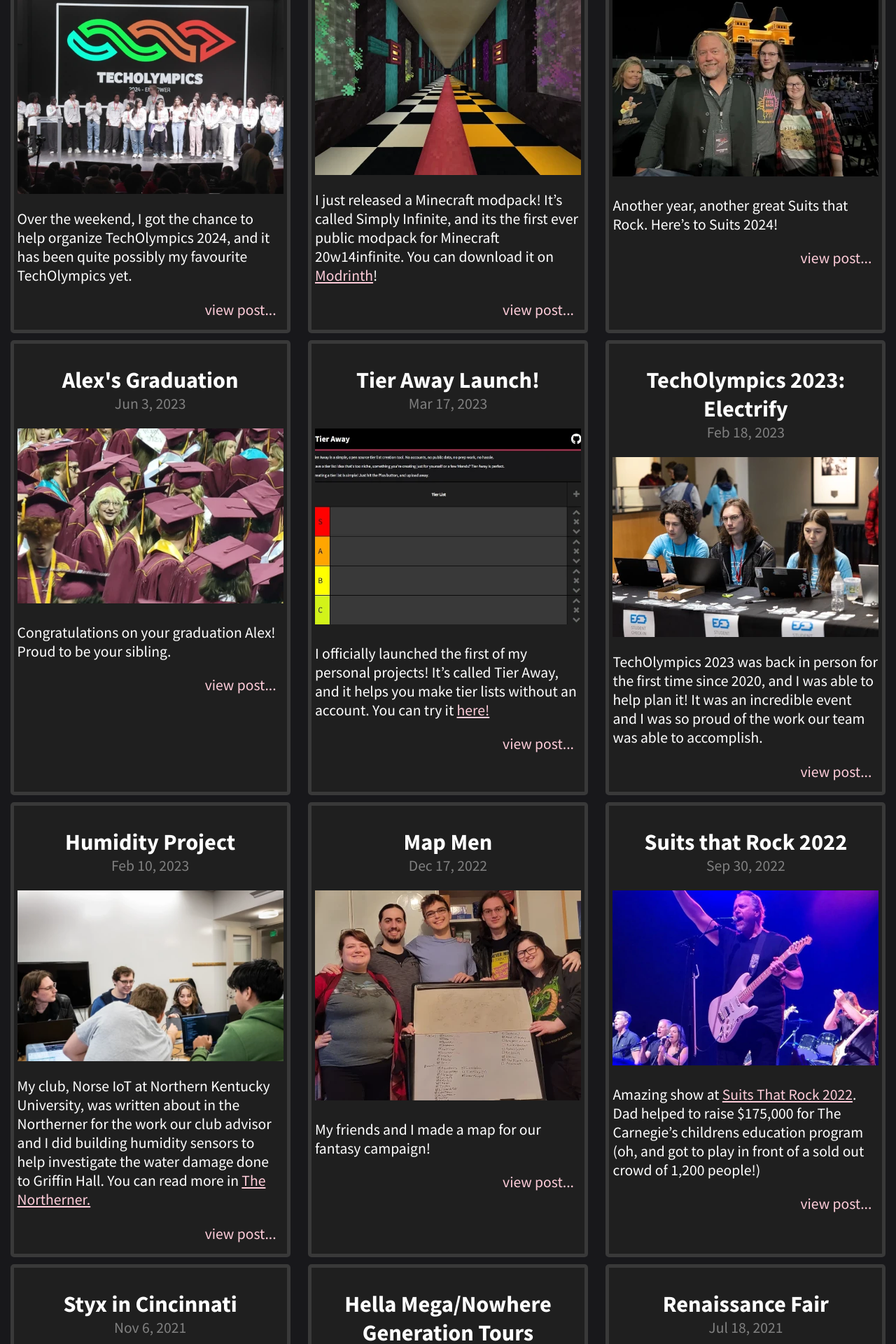
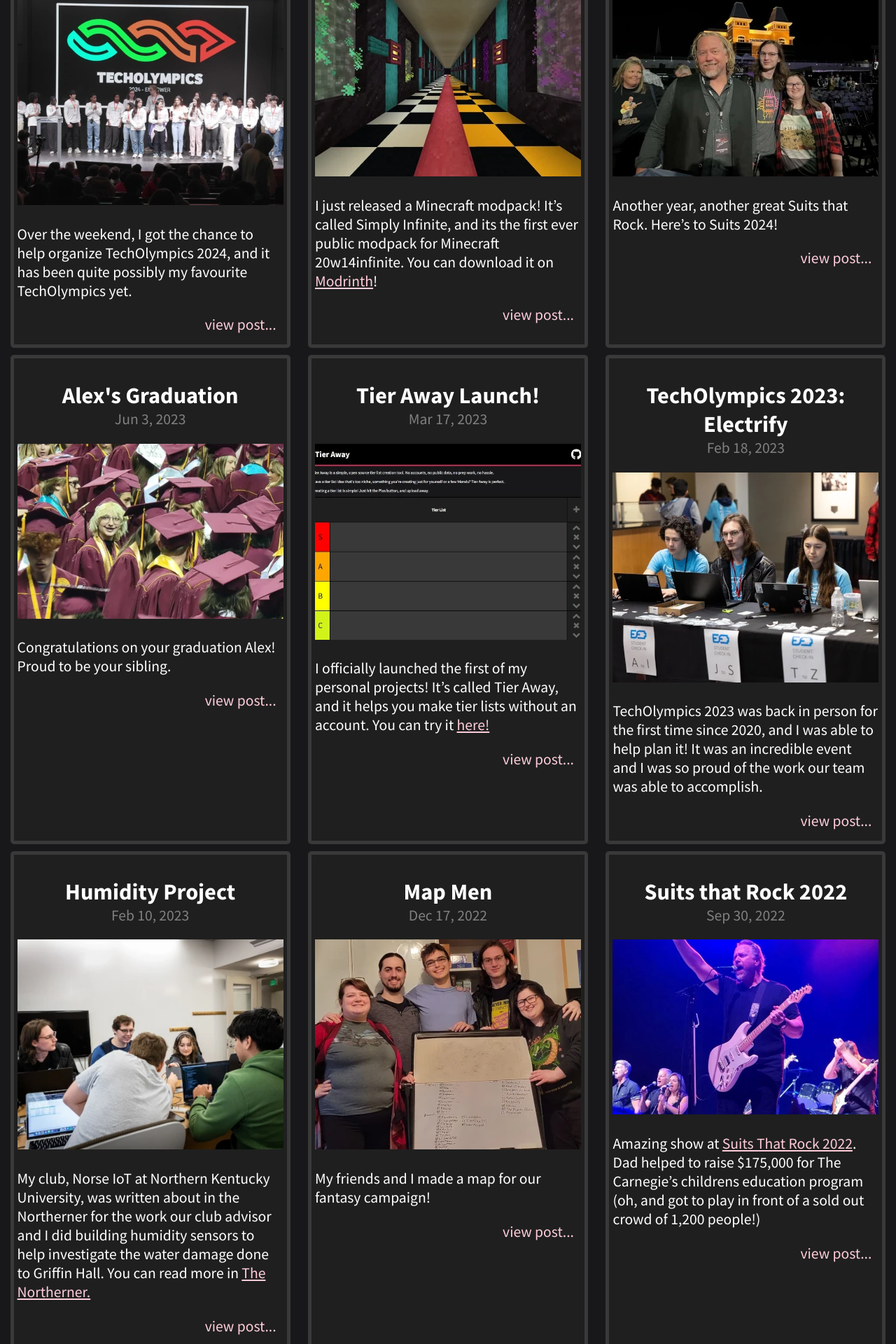
Before and after one commit to cassiancc/cassian.cc, a Jekyll site: the page built from pages/blog.html, in a window 1280 px wide. Shown: the part 305-2225 px from the top of the page at 70% size. Built offline with Jekyll 4.4.1, drawn with Linux system fonts in a browser that asks for light colours.

Commit message:
Prevent images from being cropped

```diff
--- a/_layouts/blog.html
+++ b/_layouts/blog.html
@@ -13,7 +13,7 @@
             {% assign range = (1..post.length) -%}
           <ul class="glide__slides">
             {% for i in range -%}
-            <li class="glide__slide"><img class="post-img" style="height: {{post.height}};" src='/content/{{ post.date | date: "%Y%m%d" }}/00{% if i < 10 -%}0{%endif -%}{{i}}.webp' alt=""></li>
+            <li class="glide__slide"><img class="post-img" loading="lazy" style="height: {{post.height}};" src='/content/{{ post.date | date: "%Y%m%d" }}/00{% if i < 10 -%}0{%endif -%}{{i}}.webp' alt=""></li>
             {% endfor -%}
           </ul>
         </div>
--- a/css/blog.css
+++ b/css/blog.css
@@ -33,7 +33,7 @@
     display: flex;
     margin: auto;
     flex-wrap: wrap;
-    align-items: center;
+    align-items: normal;
     padding-top: 1em;
     justify-content: space-evenly;
 }
--- a/css/desktop.css
+++ b/css/desktop.css
@@ -48,7 +48,6 @@
     min-width: 300px;
     max-width: 400px;
     min-height: 550px;
-    height: 650px;
     margin-right: .5em;
     margin-left: .5em;
 
```
Also changed, not shown: 4 other files.
